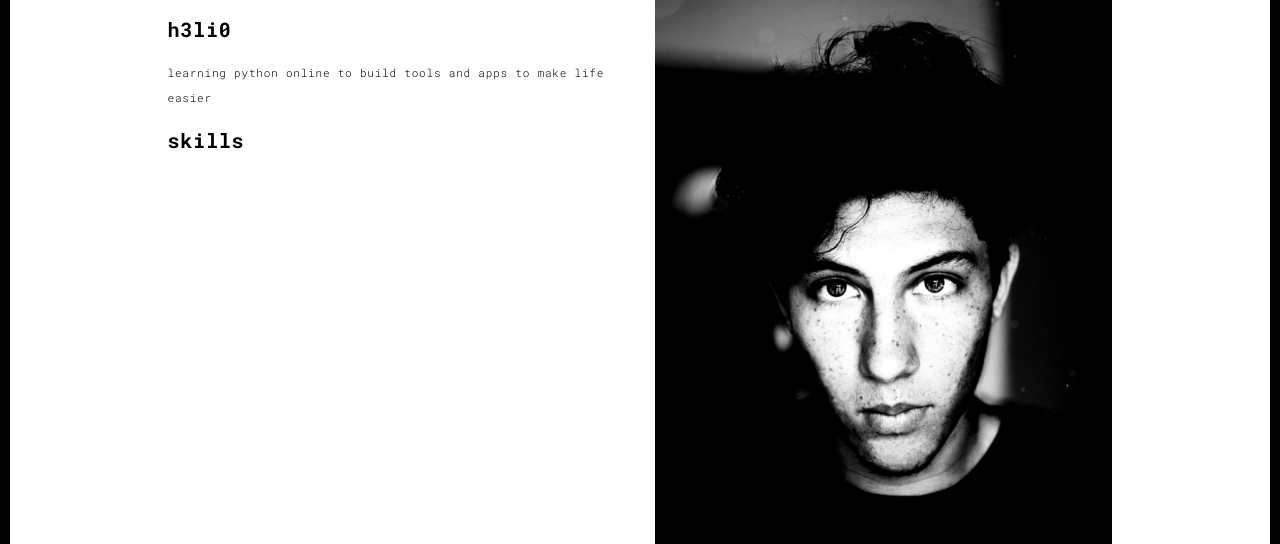
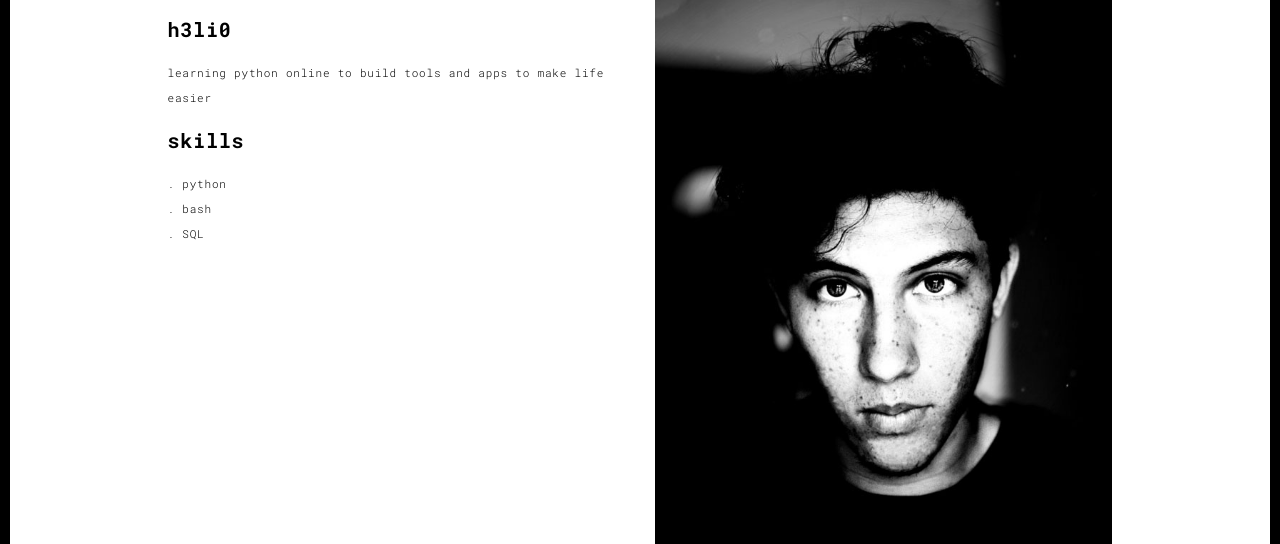
Before and after one commit to he-lio/portfo, a Flask app: page /about.html in a window 1280 px wide. Shown: the part 203-747 px from the top of the page. Run offline with Flask 2, Linux system fonts and the light colour scheme; some libraries are stand-ins or nearby versions.

Commit message:
up about

```diff
--- a/templates/about.html
+++ b/templates/about.html
@@ -65,6 +65,7 @@
                   <h3>h3li0</h3>
                   <p>learning python online to build tools and apps to make life easier</p>
                   <h3>skills</h3>
+                  <p>. python<br>. bash<br>. SQL</p>
                   </div>
                 <div class="col-xs-12 col-md-6">
                   <img src="./static/assets/images/profil.jpg" class="img-responsive" alt="">
```
